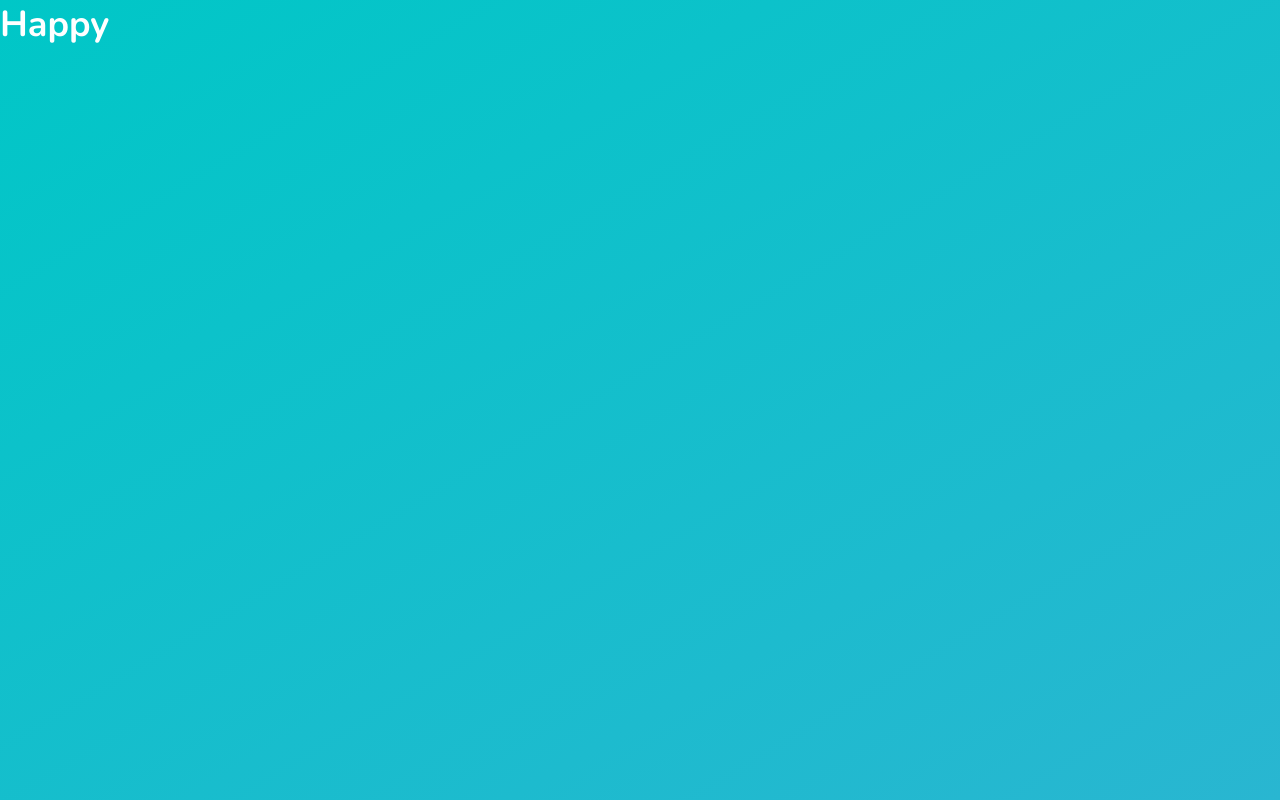
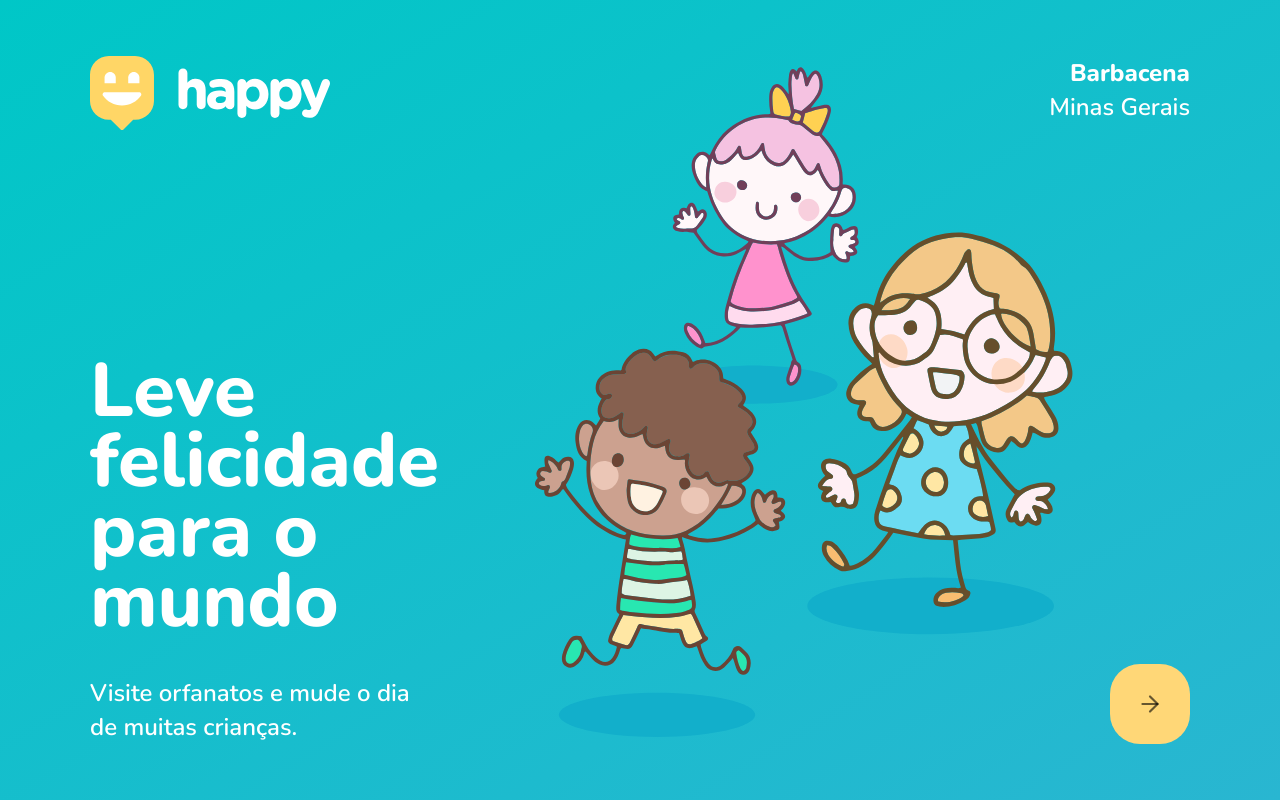
Before and after one commit to ljnferreira/nextLevelWeek-3, a React (Create React App) app in the folder frontend/: page / in a window 1280 px wide. Built offline with nearby package versions, Linux system fonts and the light colour scheme; the HTML template or start-up script is replaced by a standard one.

Commit message:
feat(frontend): landing page created and added to app

```diff
--- a/frontend/src/App.tsx
+++ b/frontend/src/App.tsx
@@ -1,13 +1,12 @@
 import React from 'react';
 
 import './styles/global.css';
-import './styles/pages/landing.css'
+
+import Routes from './routes';
 
 function App() {
   return (
-    <div id="page-landing">
-      <h1>Happy</h1>
-    </div>
+    <Routes/>
   );
 }
 
--- /dev/null
+++ b/frontend/src/pages/Landing/index.tsx
@@ -0,0 +1,35 @@
+import React from 'react';
+
+import { Link } from 'react-router-dom';
+
+import { FiArrowRight } from 'react-icons/fi';
+
+import '../../styles/pages/landing.css'
+
+import logoImg from '../../images/logo.svg';
+
+const Landing: React.FC = () => {
+  return (
+    <div id="page-landing">
+      <div className="content-wrapper">
+        <img src={logoImg} alt="Happy "/>
+        <main>
+          <h1>Leve felicidade para o mundo</h1>
+          <p>Visite orfanatos e mude o dia de muitas
+            crianças.
+          </p>
+        </main>
+        <div className="location">
+          <strong>Barbacena</strong>
+          <span>Minas Gerais</span>
+        </div>
+
+        <Link to="/app" className="enter-app">
+          <FiArrowRight size={26} color="rgba(0, 0, 0, 0.6)"/>
+        </Link>
+      </div>
+    </div>
+  );
+}
+
+export default Landing;
--- a/frontend/src/styles/pages/landing.css
+++ b/frontend/src/styles/pages/landing.css
@@ -2,4 +2,81 @@
   width: 100vw;
   height: 100vh;
   background: linear-gradient(329.54deg, #29B6D1 0%, #00C7C7 100%);
+
+  display: flex;
+  justify-content: center;
+  align-items: center;
 }
+
+#page-landing .content-wrapper{
+  position: relative;
+
+  width: 100%;
+  max-width: 1100px;
+
+  height: 100%;
+  max-height: 688px;
+
+  display: flex;
+  align-items: flex-start;
+  flex-direction: column;
+  justify-content: space-between;
+
+  background: url('../../images/landing.svg') no-repeat 80% center;
+}
+
+#page-landing .content-wrapper main {
+  max-width: 350px;
+}
+
+
+#page-landing .content-wrapper main h1{
+  font-size: 76px;
+  font-weight: 900;
+  line-height: 70px;
+}
+
+#page-landing .content-wrapper main p{
+  margin-top: 40px;
+  font-size: 24px;
+  line-height: 34px;
+}
+
+
+.content-wrapper .location{
+  position: absolute;
+  top: 0;
+  right: 0;
+  font-size: 24px;
+  line-height: 34px;
+
+  display: flex;
+  flex-direction: column;
+
+  text-align: right;
+}
+
+.content-wrapper .location strong{
+  font-weight: 800;
+}
+
+.content-wrapper .enter-app{
+  position: absolute;
+  bottom: 0;
+  right: 0;
+
+  width: 80px;
+  height: 80px;
+  background: #ffd777;
+  border-radius: 30px;
+
+  display: flex;
+  align-items: center;
+  justify-content: center;
+
+  transition: background-color 0.2s;
+}
+
+.content-wrapper .enter-app:hover{
+  background: #96feff;
+}
```
